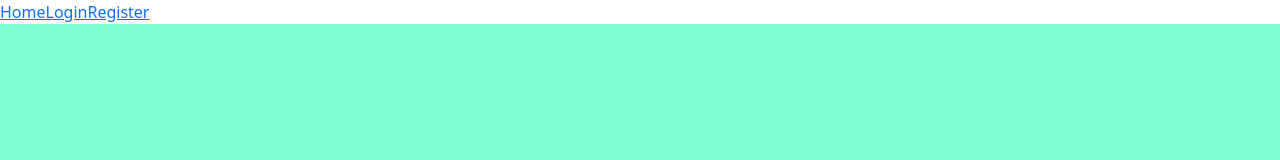
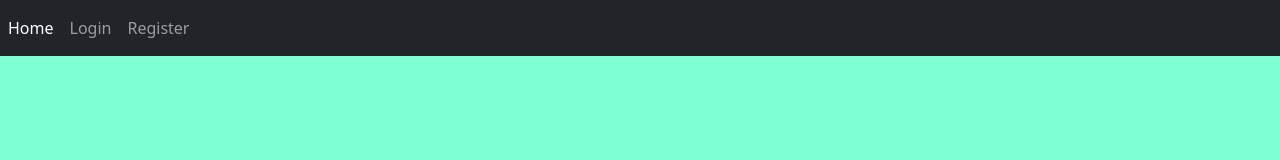
Before and after one commit to CamiloFuentesR/cafe-frontend, a React (Create React App) app: page /home in a window 1280 px wide. Before the commit this address led to /. Shown: the top 160 px of the page. Built offline with nearby package versions, Linux system fonts and the light colour scheme.

Commit message:
first commit

```diff
--- a/src/components/Tree.jsx
+++ b/src/components/TreeComponent.jsx
@@ -2,7 +2,7 @@ import React from 'react'
 import Tree from 'react-animated-tree'
 
 export const TreeComponent = () => {
-     const config = open => ({
+    const config = open => ({
         from: { height: 0, opacity: 0, transform: 'translate3d(20px,0,0)' },
         to: {
             height: open ? 'auto' : 0,
--- a/src/components/layouts/NavBar.jsx
+++ b/src/components/layouts/NavBar.jsx
@@ -3,22 +3,36 @@ import { NavLink } from 'react-router-dom'
 
 export const NavBar = () => {
     return (
-        <div>
-            <nav>
+        <nav className="navbar navbar-expand-sm navbar-dark bg-dark justify-content-between ">
+            <div className="navbar-nav ">
+
+                <div className="">
+                    <NavLink
+                        focus="false"
+                        activeClassName="active"
+                        className=" nav-link  "
+                        to="/home"
+                    >Home</NavLink>
+
+                </div>
+                <div className="_nav_r">
+                    <div className="">
                         <NavLink
                              activeClassName="active"
-                    to="/"
-                >Home</NavLink>
+                            className=" nav-link  "
+                            to="/auth/login"
+                        >Login</NavLink>
+                    </div>
+                    <div className="_nav">
                         <NavLink
                              activeClassName="active"
-                    to="/auth/login"
-                >Login</NavLink>
-                <NavLink
-                    activeClassName="active"
+                            className=" nav-link  "
                             to="/auth/register"
                         >Register</NavLink>
 
+                    </div>
+                </div>
+            </div>
         </nav>
-        </div>
     )
 }
--- a/src/index.js
+++ b/src/index.js
@@ -4,8 +4,6 @@ import App from './App';
 import './styles/_style.scss';
 
 ReactDOM.render(
-  <React.StrictMode>
-    <App />
-  </React.StrictMode>,
+    <App />,
   document.getElementById('root')
 );
--- a/src/routes/App.routes.js
+++ b/src/routes/App.routes.js
@@ -11,7 +11,7 @@ import { NavBar } from "../components/layouts/NavBar";
 import {AuthorizedRouter} from "./Authorized.routes";
 
 export const AppRouter = () => {
-    const [logged, setlogged] = useState(false)
+    const [logged] = useState(false)
 
     return (
         <Router>
--- a/src/routes/Dashboard.routes.js
+++ b/src/routes/Dashboard.routes.js
@@ -16,7 +16,7 @@ export const DashboardRouter = () => {
             <Switch>
                 <Route
                     exact
-                    path="/"
+                    path="/home"
                     component={Home}
                 />
                 <Route
@@ -34,7 +34,7 @@ export const DashboardRouter = () => {
                     component={AuthRouter}
                 />
 
-                <Redirect to="/" />
+                <Redirect to="/home" />
             </Switch>
         </>
     );
--- a/src/styles/_style.scss
+++ b/src/styles/_style.scss
@@ -1,2 +1,3 @@
 @import './base/normlize';
 @import './components/_home';
+@import './components/_navBar';
--- /dev/null
+++ b/src/styles/components/__navBar.scss
@@ -0,0 +1,16 @@
+// .nav-item, .nav-link{
+//     border-radius: 10px;
+//     padding: 10px 20px !important;
+//     &:focus{
+//         color: rgba(182, 29, 29, 0.932) !important;
+//     }
+//     &:hover{
+//         color: rgba(182, 29, 29, 0.932) !important;
+//         background-color: blanchedalmond ;
+
+//     }
+// }
+._nav_r{
+    display: flex;
+    flex-direction: row;
+}
--- a/src/views/Home.jsx
+++ b/src/views/Home.jsx
@@ -1,5 +1,5 @@
 import React from 'react'
-import { TreeComponent } from '../components/Tree'
+import { TreeComponent } from '../components/TreeComponent'
 
 export const Home = () => {
     return (
```
Also changed, not shown: nav.js (added, +38 -0 lines), src/components/RamaComponent.jsx (added, +41 -0 lines). Lines whose indentation alone changed are shown as unchanged.
